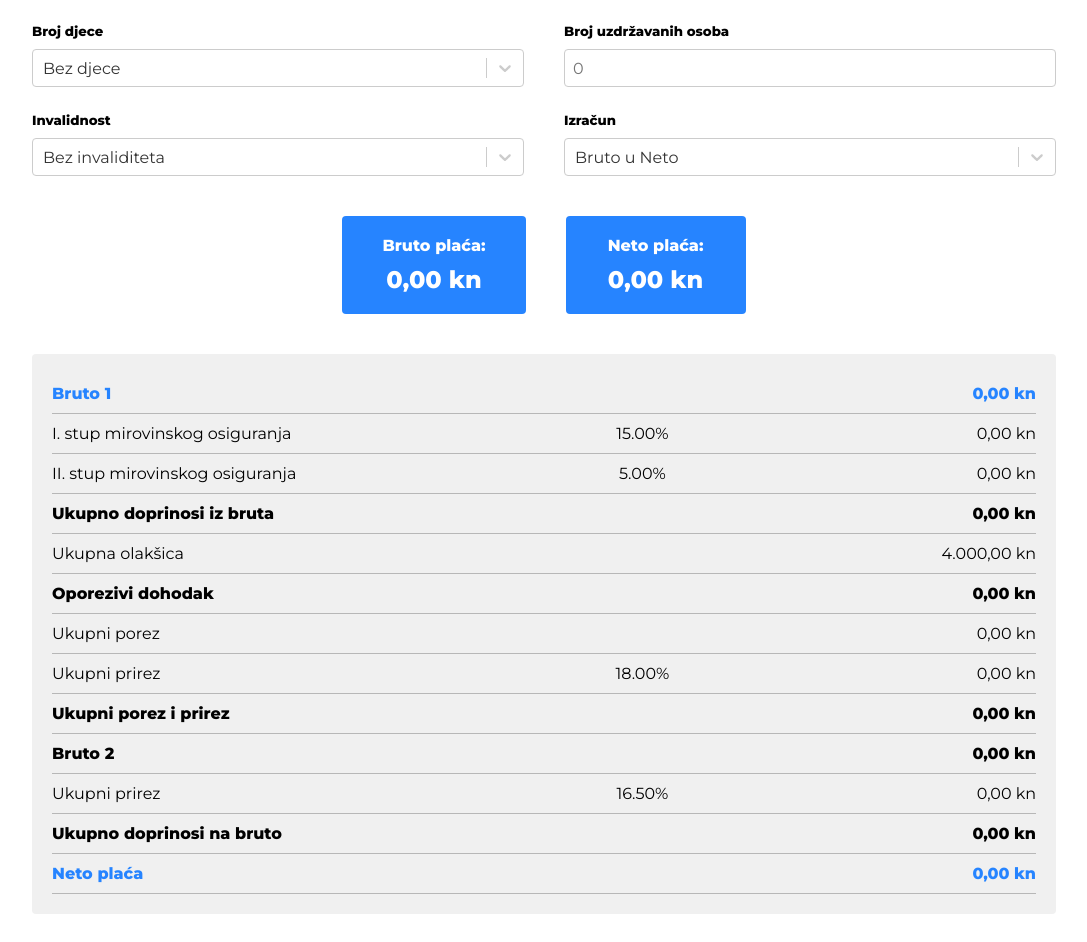
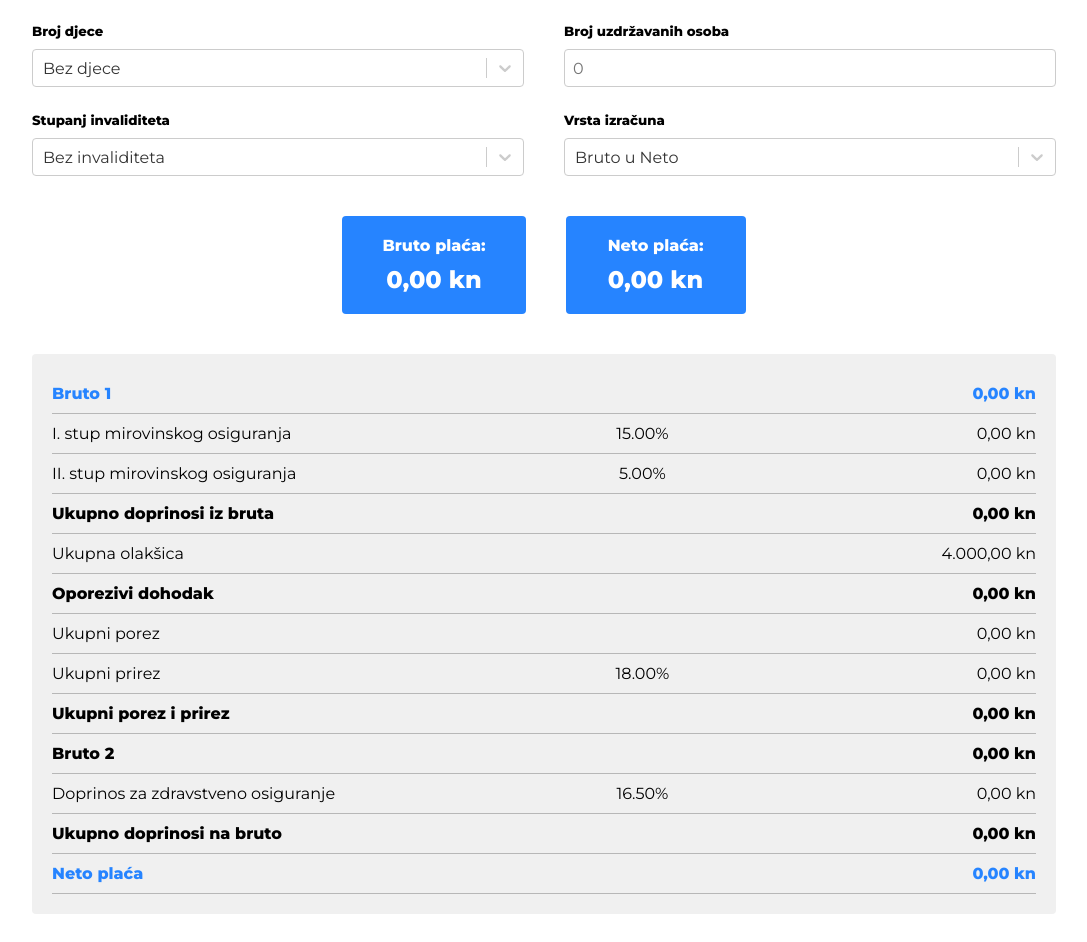
Before and after one commit to celigx/salary-calculator, a React (Create React App) app: page / in a window 1280 px wide. Shown: the part 190-1132 px from the top of the page, without its empty margins (96-1183 px from the left). Built offline with nearby package versions, Linux system fonts and the light colour scheme.

Commit message:
Change text in output table

```diff
--- a/src/App.js
+++ b/src/App.js
@@ -169,7 +169,7 @@ function App() {
 
         <div className="bottom">
           <div className="invalidity">
-            <h5 className="inputTitle">Invalidnost</h5>
+            <h5 className="inputTitle">Stupanj invaliditeta</h5>
             <Select
               options={invalidityList}
               onChange={handleInvalidity}
@@ -177,7 +177,7 @@ function App() {
               />
           </div>
           <div className="type">
-            <h5 className="inputTitle">Izračun</h5>
+            <h5 className="inputTitle">Vrsta izračuna</h5>
             <Select
               options={typeList}
               onChange={handleType}
@@ -248,7 +248,7 @@ function App() {
       </div>
 
       <div className="container">
-        <p className="text">Ukupni prirez</p>
+        <p className="text">Doprinos za zdravstveno osiguranje</p>
         <p className="percent">16.50%</p>
         <p className="number">{formatNumber(healthCareContribution)}</p>
       </div>
```
